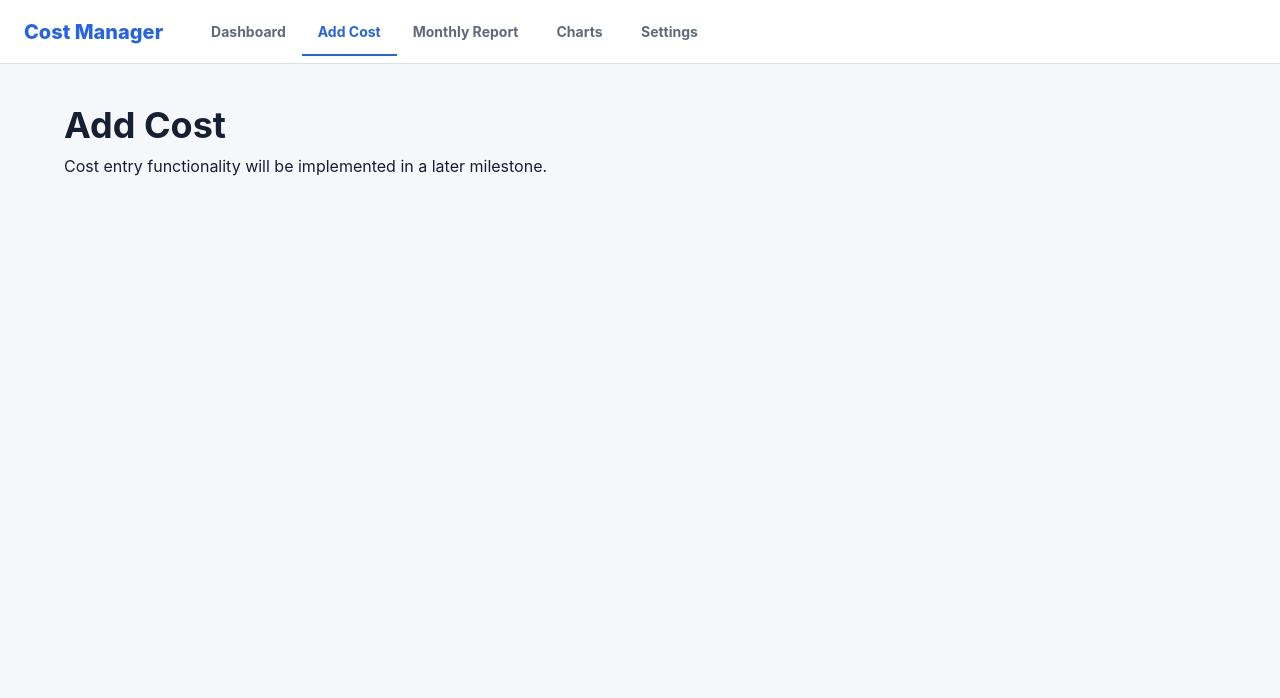
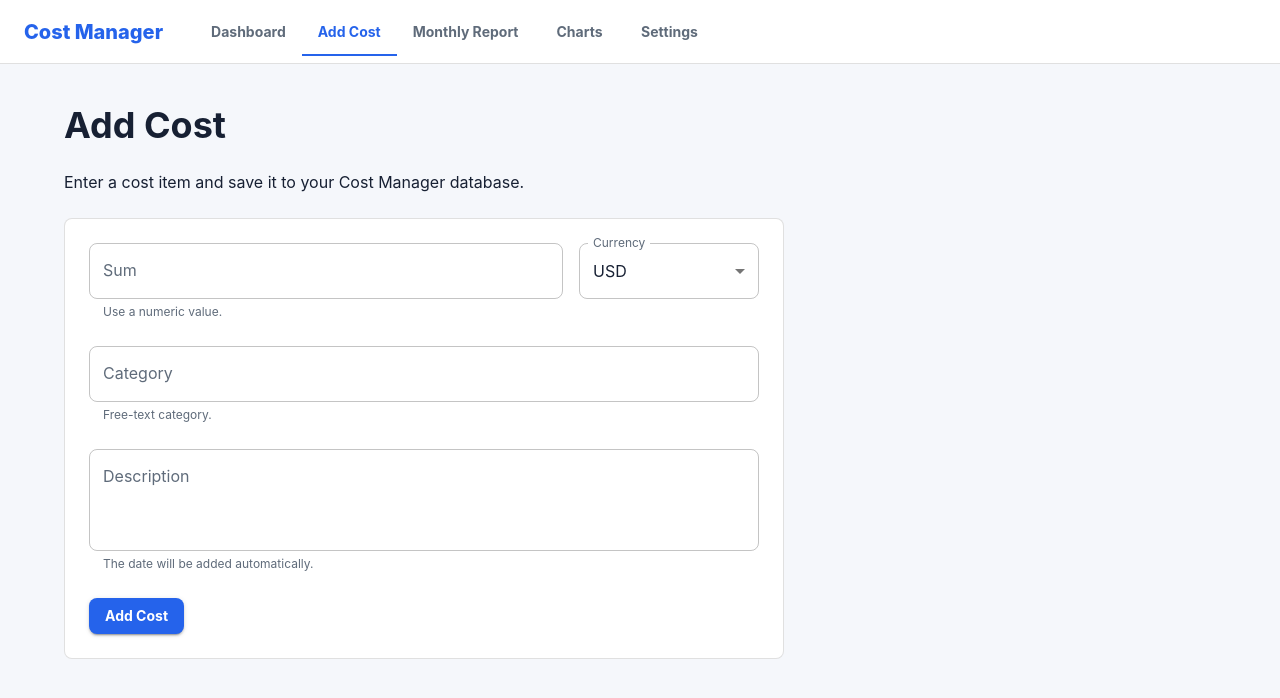
Before and after one commit to Shlomi-Hazan/cost-manager-front-end, a React (Vite) app: page / in a window 1280 px wide. Both pictures are taken after a click on the tab "Add Cost". Shown: the top 698 px of the page. Built offline with nearby package versions, Linux system fonts and the light colour scheme.

Commit message:
feat: implement Add Cost feature

```diff
--- /dev/null
+++ b/src/constants/currencies.js
@@ -0,0 +1,6 @@
+export const SUPPORTED_CURRENCIES = [
+  "USD",
+  "ILS",
+  "GBP",
+  "EURO"
+];
--- /dev/null
+++ b/src/lib/costsDatabase.js
@@ -0,0 +1,11 @@
+import { db } from "./db.js";
+
+export const COSTS_DATABASE_NAME = "costsdb";
+export const COSTS_DATABASE_VERSION = 1;
+
+// Keep the application database identity in one place so current and future UI
+// features share the same Cost Manager localStorage namespace.
+export const costsDatabase = db.openCostsDB(
+  COSTS_DATABASE_NAME,
+  COSTS_DATABASE_VERSION
+);
--- a/src/pages/AddCostPage.jsx
+++ b/src/pages/AddCostPage.jsx
@@ -1,14 +1,197 @@
-import { Stack, Typography } from "@mui/material";
+import { useState } from "react";
+import {
+  Alert,
+  Box,
+  Button,
+  MenuItem,
+  Paper,
+  Stack,
+  TextField,
+  Typography
+} from "@mui/material";
+import { SUPPORTED_CURRENCIES } from "../constants/currencies.js";
+import { costsDatabase } from "../lib/costsDatabase.js";
+
+const initialFormValues = {
+  sum: "",
+  currency: "USD",
+  category: "",
+  description: ""
+};
+
+function validateForm(values) {
+  const nextErrors = {};
+  const trimmedSum = values.sum.trim();
+  const numericSum = Number(trimmedSum);
+
+  if (trimmedSum === "") {
+    nextErrors.sum = "Enter a cost sum.";
+  } else if (!Number.isFinite(numericSum)) {
+    nextErrors.sum = "Enter a valid numeric sum.";
+  }
+
+  if (!SUPPORTED_CURRENCIES.includes(values.currency)) {
+    nextErrors.currency = "Select a supported currency.";
+  }
+
+  if (values.category.trim() === "") {
+    nextErrors.category = "Enter a category.";
+  }
+
+  if (values.description.trim() === "") {
+    nextErrors.description = "Enter a description.";
+  }
+
+  return {
+    errors: nextErrors,
+    isValid: Object.keys(nextErrors).length === 0,
+    numericSum
+  };
+}
 
 function AddCostPage() {
+  const [formValues, setFormValues] = useState(initialFormValues);
+  const [errors, setErrors] = useState({});
+  const [feedback, setFeedback] = useState(null);
+
+  function handleChange(event) {
+    const { name, value } = event.target;
+
+    setFormValues((currentValues) => ({
+      ...currentValues,
+      [name]: value
+    }));
+    setErrors((currentErrors) => ({
+      ...currentErrors,
+      [name]: undefined
+    }));
+    setFeedback(null);
+  }
+
+  function handleSubmit(event) {
+    event.preventDefault();
+
+    const validation = validateForm(formValues);
+
+    setErrors(validation.errors);
+
+    if (!validation.isValid) {
+      setFeedback({
+        severity: "error",
+        message: "Please correct the highlighted fields."
+      });
+      return;
+    }
+
+    try {
+      costsDatabase.addCost({
+        sum: validation.numericSum,
+        currency: formValues.currency,
+        category: formValues.category.trim(),
+        description: formValues.description.trim()
+      });
+
+      setFormValues(initialFormValues);
+      setFeedback({
+        severity: "success",
+        message: "Cost added successfully."
+      });
+    } catch {
+      setFeedback({
+        severity: "error",
+        message: "Could not add cost. Please try again."
+      });
+    }
+  }
+
   return (
-    <Stack spacing={1}>
+    <Stack spacing={3}>
       <Typography component="h1" variant="h1">
         Add Cost
       </Typography>
       <Typography color="text.secondary" variant="body1">
-        Cost entry functionality will be implemented in a later milestone.
+        Enter a cost item and save it to your Cost Manager database.
       </Typography>
+
+      <Paper
+        component="form"
+        elevation={0}
+        onSubmit={handleSubmit}
+        sx={{
+          border: "1px solid",
+          borderColor: "divider",
+          maxWidth: 720,
+          p: 3
+        }}
+      >
+        <Stack spacing={3}>
+          {feedback ? (
+            <Alert severity={feedback.severity}>{feedback.message}</Alert>
+          ) : null}
+
+          <Box
+            sx={{
+              display: "grid",
+              gap: 2,
+              gridTemplateColumns: {
+                xs: "1fr",
+                sm: "minmax(0, 1fr) 180px"
+              }
+            }}
+          >
+            <TextField
+              error={Boolean(errors.sum)}
+              helperText={errors.sum ?? "Use a numeric value."}
+              inputMode="decimal"
+              label="Sum"
+              name="sum"
+              onChange={handleChange}
+              value={formValues.sum}
+            />
+            <TextField
+              error={Boolean(errors.currency)}
+              helperText={errors.currency ?? " "}
+              label="Currency"
+              name="currency"
+              onChange={handleChange}
+              select
+              value={formValues.currency}
+            >
+              {SUPPORTED_CURRENCIES.map((currency) => (
+                <MenuItem key={currency} value={currency}>
+                  {currency}
+                </MenuItem>
+              ))}
+            </TextField>
+          </Box>
+
+          <TextField
+            error={Boolean(errors.category)}
+            helperText={errors.category ?? "Free-text category."}
+            label="Category"
+            name="category"
+            onChange={handleChange}
+            value={formValues.category}
+          />
+
+          <TextField
+            error={Boolean(errors.description)}
+            helperText={errors.description ?? "The date will be added automatically."}
+            label="Description"
+            multiline
+            name="description"
+            onChange={handleChange}
+            rows={3}
+            value={formValues.description}
+          />
+
+          <Box>
+            <Button type="submit" variant="contained">
+              Add Cost
+            </Button>
+          </Box>
+        </Stack>
+      </Paper>
     </Stack>
   );
 }
```
Also changed, not shown: 2 other files (tests, documents, lock files or other folders).
